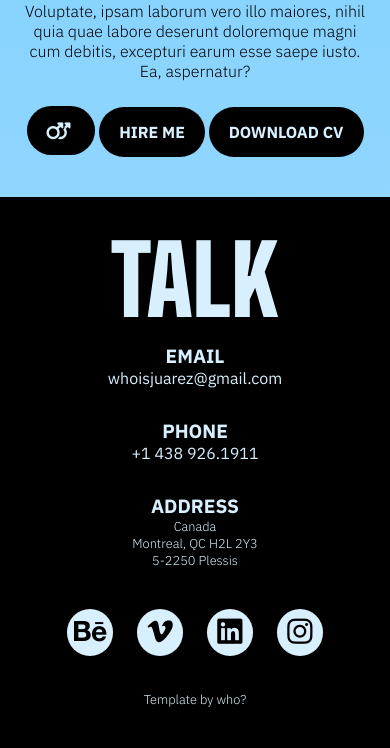
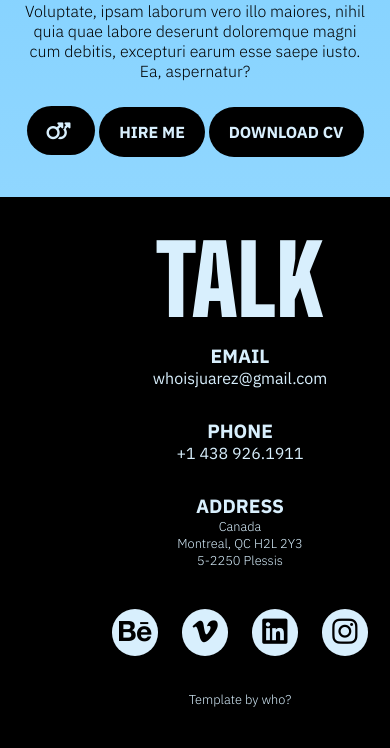
Before and after one commit to whoisjuarez/whoisjuarez.github.io, a PHP site: page / in a window 390 px wide; the page is wider, and only the part inside the window is pictured. Shown: the part 3399-4147 px from the top of that part. Run offline with PHP 8.4, Linux system fonts and the light colour scheme; some libraries are stand-ins or nearby versions.

Commit message:
Update style.css

```diff
--- a/css/style.css
+++ b/css/style.css
@@ -519,7 +519,7 @@ footer p{
 	.about h2{ margin-bottom: 5px; }
 
 	footer{
-		width: 100%;
+		width: 480px;
 		margin-top: 25px;
 	}
 }
```
